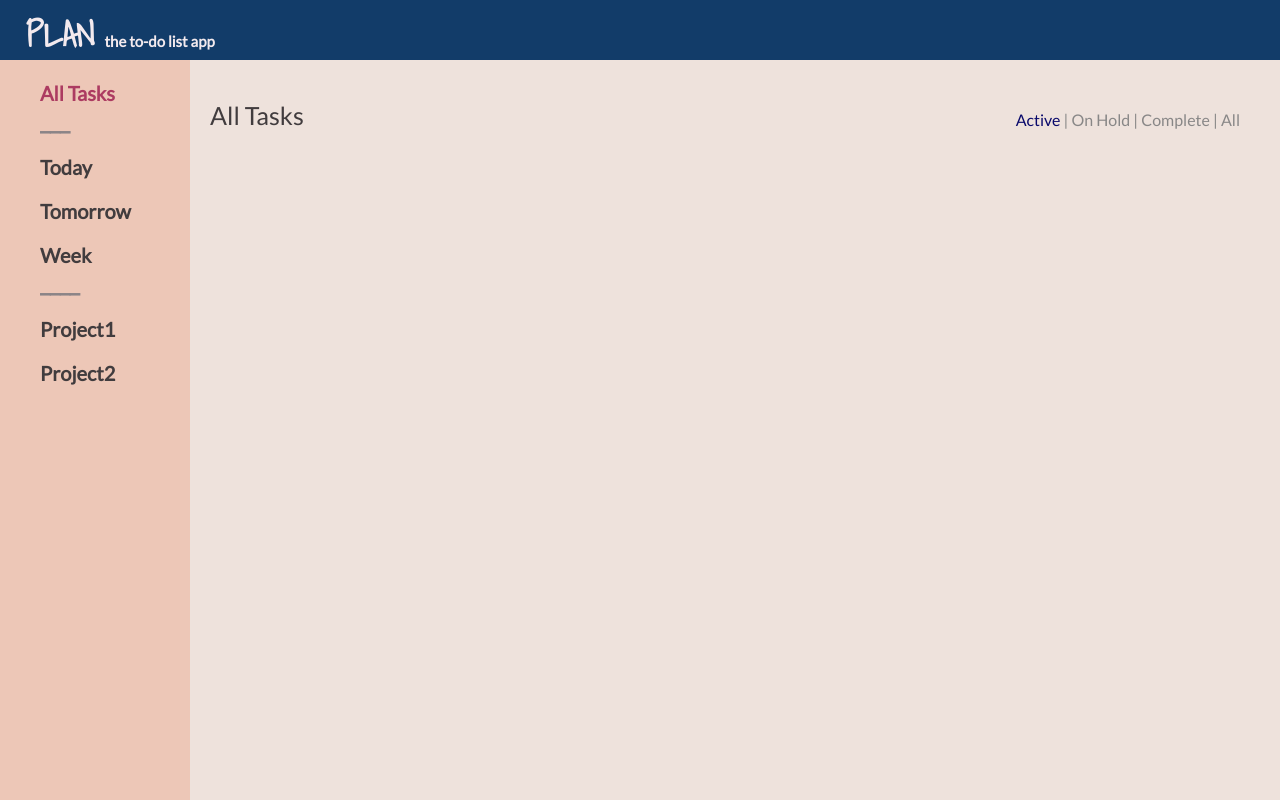
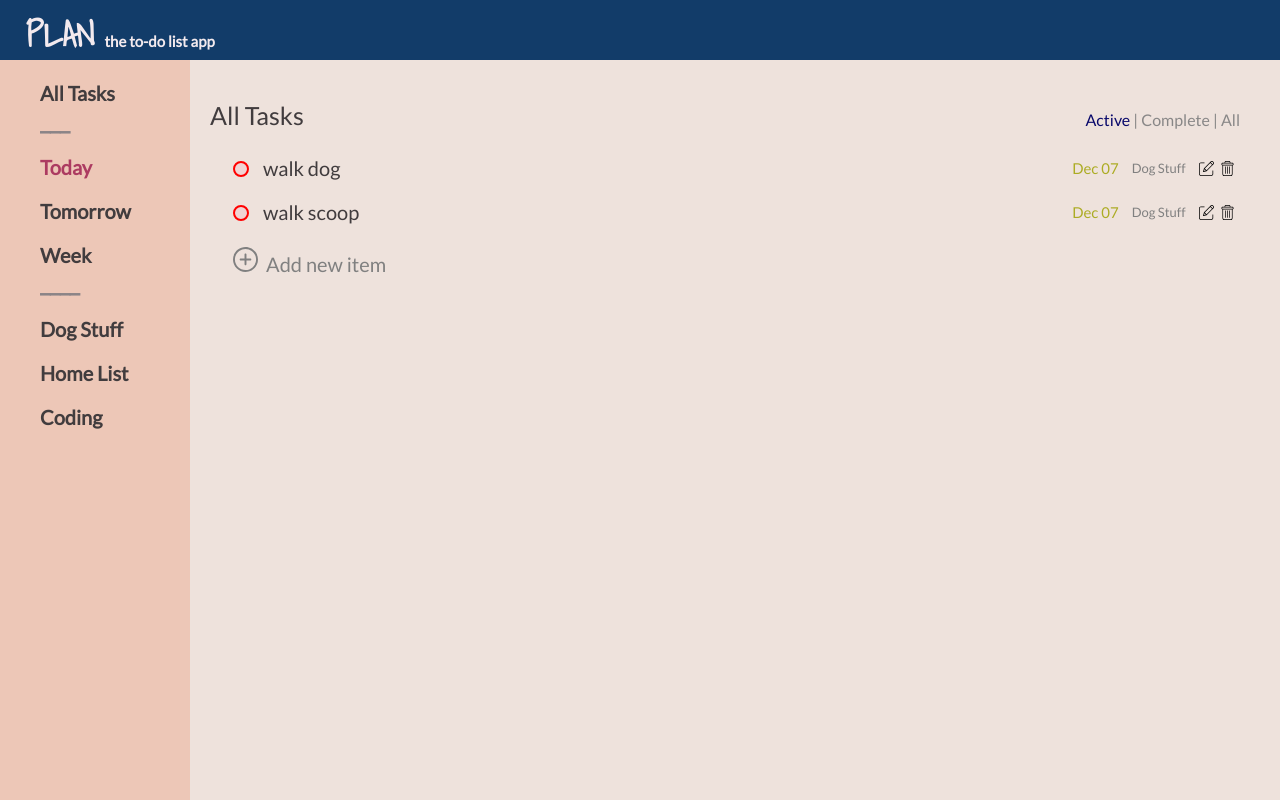
Before and after one commit to edmswim/todolist, a website built with webpack: page dist/index.html in a window 1280 px wide. Both pictures are taken after a click on the item "Today". Built offline with nearby package versions, Linux system fonts and the light colour scheme.

Commit message:
finished sidebar, starting add new item

```diff
--- a/src/index.js
+++ b/src/index.js
@@ -1,15 +1,24 @@
- import addListToArray from './addNewListItem';
- import filterController from './sidebarFunctions/navControls';
+ import addListToArray from './addNewListItem.js';
+ import navigationFunctions from './navigationDOM.js';
+ import storageItems from './storage.js';
 
 //testing below
 
     //adding values to array
-        addListToArray(controller.allListItems, "walk dog", "","2020-11-20","highPriority","project1");
-        addListToArray(controller.allListItems, "get bread", "","2020-12-02","highPriority","project2");
-        console.log(controller.allListItems);
+        addListToArray(storageItems.allListItems, "walk ted", "","2020-12-08","highPriority","Dog Stuff");
+        addListToArray(storageItems.allListItems, "walk dog", "","2020-12-07","highPriority","Dog Stuff");
+        addListToArray(storageItems.allListItems, "walk scoop", "","2020-12-07","highPriority","Dog Stuff");
+        addListToArray(storageItems.allListItems, "get bread", "","2020-12-06","highPriority","Home List");
+        addListToArray(storageItems.allListItems, "get cheese", "","2020-12-06","highPriority","Home List");
+        addListToArray(storageItems.allListItems, "finish to-do list app", "","2020-12-05 ","highPriority","Coding");
+        console.log(storageItems.allListItems);
 
     //testing filter
-    filterController.sidebarFilterClear();
+    navigationFunctions.updateDom();
+
+
+
+
 
 
 //-------------
@@ -27,13 +36,8 @@
 todo list
 
     javascript:
-        -upload sidebar based on distinct projects in array
-            - removing duplicates
-        - making the sidebar functional - onclick run the functions
-        - add new item
-
-
-    css:
-         - add css to designate a completed item on the list
-
+        - new item modal
+        - view description modal
+        - edit modal
+        - upon clicking complete it should refresh...no idea how to do this with our existing structure
 */
--- /dev/null
+++ b/src/navigationDOM.js
@@ -0,0 +1,79 @@
+import filterController from './sidebarFunctions/navControls';
+import storageItems from './storage.js';
+
+//is this the right format? Or should all of the below functions be tucked into a singular object?
+
+var resetActiveSidebar = function() {
+    var sidebarItems = document.getElementsByClassName('sidebarItem');
+    for(let i=0; i<sidebarItems.length; i++) {
+        sidebarItems[i].classList.remove('active');
+    }
+}
+
+var resetActiveTopBar = function() {
+    var sidebarItems = document.getElementsByClassName('filterOption');
+    for(let i=0; i<sidebarItems.length; i++) {
+        sidebarItems[i].classList.remove('active');
+    }
+}
+
+var addClickFunctionTime = function() {
+    var timeList = document.getElementsByClassName('sidebarTime');
+    for (let i=0; i<timeList.length; i++) {
+        timeList[i].addEventListener("click", function() {
+            filterController.sidebarFilterTime(timeList[i].getAttribute('data-value'));
+            resetActiveSidebar();
+            timeList[i].classList.add('active');
+        });
+    }
+}
+
+var addClickFunctionAllTasks = function () {
+    var allTaskButton = document.getElementById('allTasks');
+    allTaskButton.addEventListener("click", filterController.sidebarFilterClear)
+}
+
+var addClickFunctionTopBar = function() {
+    var allTopSelectors = document.getElementsByClassName('filterOption');
+    for (let i=0; i<allTopSelectors.length; i++) {
+        allTopSelectors[i].addEventListener("click", function() {
+            filterController.completionFilter(allTopSelectors[i].getAttribute('data-value'));
+            resetActiveTopBar();
+            allTopSelectors[i].classList.add('active');
+        })
+    }
+}
+
+var displayProjects = function (array) {
+    var allProjects = array.map(function(obj) {return obj.project});
+    let distinctProjects = allProjects.filter(function(v,i) {return allProjects.indexOf(v)==i;});
+    var projectList = document.getElementById("projectList");
+    projectList.innerHTML = "";
+    for (let i=0; i<distinctProjects.length; i++){
+        var newLi = document.createElement('li');
+        newLi.classList.add('sidebarItem');
+        newLi.setAttribute('data-value', distinctProjects[i]);
+        newLi.innerText = distinctProjects[i];
+        projectList.appendChild(newLi)
+        newLi.addEventListener("click", function() {
+            filterController.sidebarFilterProject(distinctProjects[i]);
+            resetActiveSidebar();
+            this.classList.add('active');
+        })
+    }
+    return distinctProjects;
+}
+
+const navigationFunctions = {
+    updateDom: function() {
+        addClickFunctionTime();
+        addClickFunctionAllTasks();
+        addClickFunctionTopBar();
+        displayProjects(storageItems.allListItems)
+        filterController.sidebarFilterClear();
+    }
+}
+
+
+
+export default navigationFunctions;
--- a/src/sidebarFunctions/filterTasks.js
+++ b/src/sidebarFunctions/filterTasks.js
@@ -1,4 +1,4 @@
-import {addDays, endOfWeek, format} from 'date-fns'
+import {addDays, endOfWeek, startOfDay, format} from 'date-fns'
 
 const stripTime = function(time) {
     return format(time, 'yyyy-MM-dd');
@@ -31,9 +31,11 @@ const sidebarTimeFilter = function (taskArray, sidebarFilter) {
     }
     else if (sidebarFilter == "week") {
         const filterFunction = function(element) {
-            if (element.dueDate >= today && element.dueDate <= week)
-                {return true;}
-            else {return false}
+            if (element.dueDate >= startOfDay(today) && element.dueDate <= week)
+                {
+                    return true;}
+            else {
+                return false}
         }
         return taskArray.filter(filterFunction);
     }
@@ -60,7 +62,6 @@ const filterObj = {
     sidebarProject: "",
     sidebarTime: "",
     filterArrayFunction: function(taskArray) {
-        console.log(this);
         var sideBarFilteredArray = sidebarTimeFilter(taskArray, this.sidebarTime);
         var filteredProjectArray = compareFilter(sideBarFilteredArray, this.sidebarProject, 'project');
         var completionFilterArray = compareFilter(filteredProjectArray, this.completionFilter, 'completionStatus');
--- a/src/sidebarFunctions/navControls.js
+++ b/src/sidebarFunctions/navControls.js
@@ -13,21 +13,23 @@ const filterController = {
     //is there a way we could have put this into a separate module? I'm not sure how to pass through filterobj and controller through html
 
     sidebarFilterClear: function() {
-        console.log("sidebarFilterClear")
-        filterObj.sidebarProjectSelection = "";
-        filterObj.sidebarTimeSelection = "";
+        filterObj.sidebarProject = "";
+        filterObj.sidebarTime = "";
         uploadFilteredTaskList();
     },
 
     sidebarFilterTime: function(timeSelection) {
-        filterObj.sidebarProjectSelection = "";
-        filterObj.sidebarTimeSelection = timeSelection;
+        filterObj.sidebarProject = "";
+        filterObj.sidebarTime = timeSelection;
         uploadFilteredTaskList();
+        //Testing
+            // console.log(`The current filter time is ${filterObj.sidebarTime}`);
+            // console.log(`The current filter project is ${filterObj.sidebarProject}`)
     },
 
     sidebarFilterProject: function(projectSelection) {
-        filterObj.sidebarProjectSelection = projectSelection;
-        filterObj.sidebarTimeSelection = "";
+        filterObj.sidebarProject = projectSelection;
+        filterObj.sidebarTime = "";
         uploadFilteredTaskList();
     },
 
--- a/src/sidebarFunctions/uploadTasks.js
+++ b/src/sidebarFunctions/uploadTasks.js
@@ -10,7 +10,7 @@ const displayEditModal = function(task) {
 }
 
 const uploadTaskList = function(taskListArray) {
-    const taskListTable = document.getElementById("taskListTable");
+    const taskListTable = document.getElementById("taskList");
     taskListTable.innerHTML = "";
     for (let i=0; i<taskListArray.length; i++)
     {
@@ -37,7 +37,7 @@ const uploadTaskList = function(taskListArray) {
                 var today = format(new Date(), 'yyyy-MM-dd');
                 var listedDate = format(taskListArray[i].dueDate, 'yyyy-MM-dd');
                 if (listedDate > today) {
-                      console.log("Due date in future");
+                      //console.log("Due date in future");
                  }
                 else if (listedDate == today) {
                      rowItemDueDate.classList.add('comingSoon');
```
Also changed, not shown: dist/index.html, dist/main.js, dist/style.css, src/sidebarFunctionality.js (deleted).
